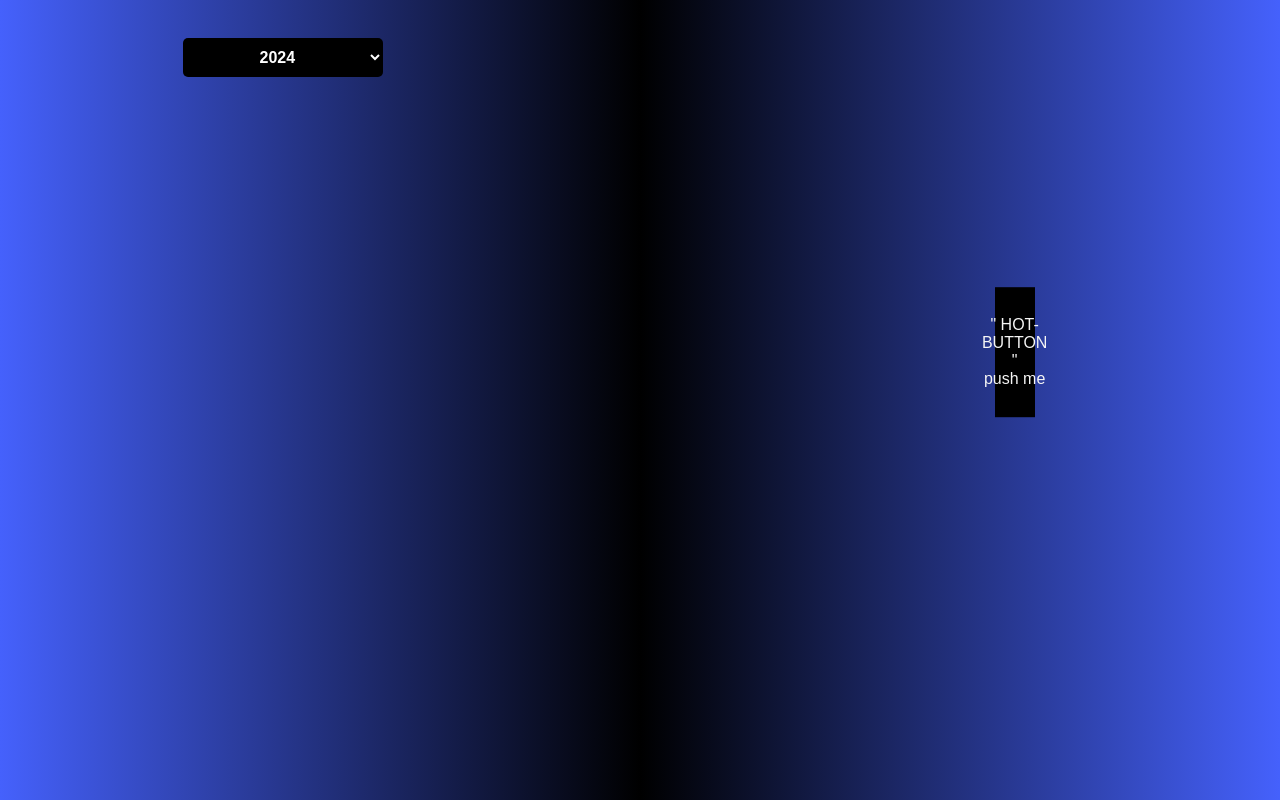
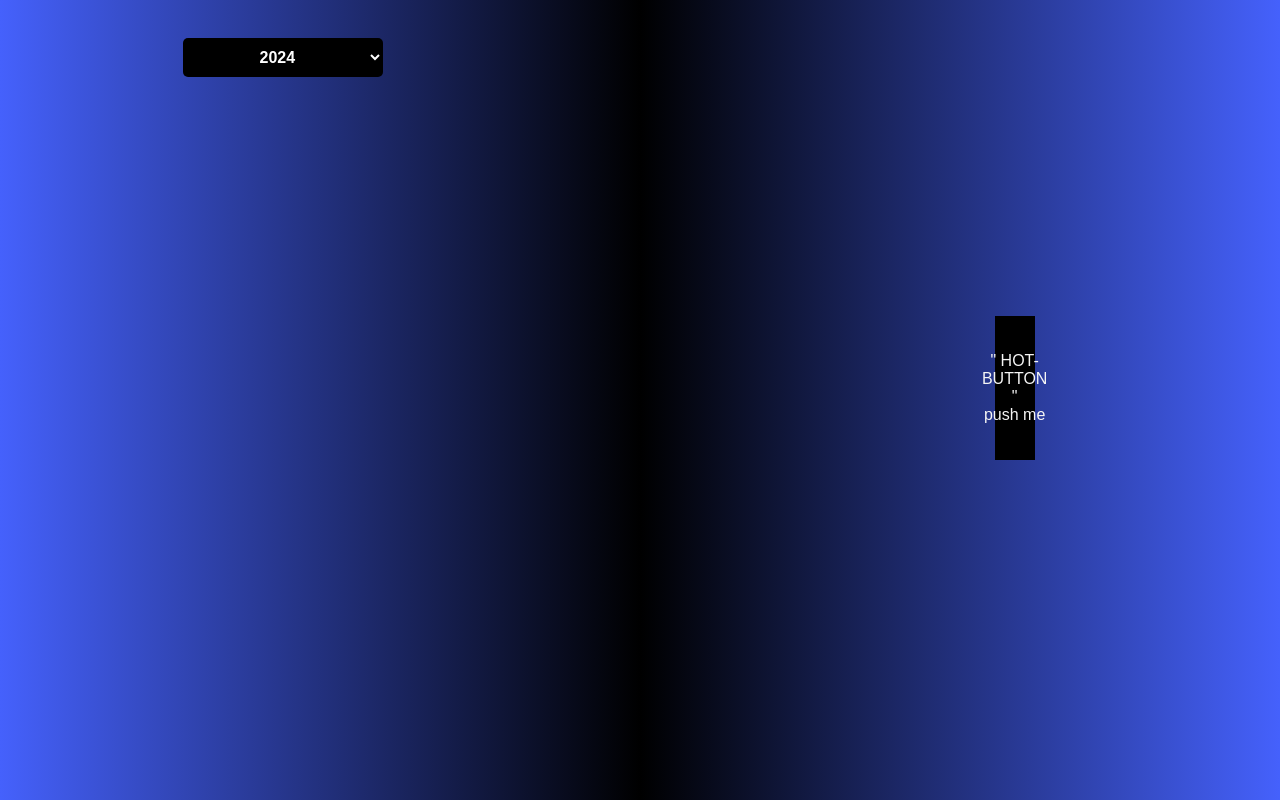
Before and after one commit to dsus121/SBA308A, a website: page testing.html in a window 1280 px wide. Drawn offline with Linux system fonts and the light colour scheme; no server answers.

Commit message:
Fixed the weird grid growing problem

```diff
--- a/colorData.js
+++ b/colorData.js
@@ -237,14 +237,18 @@ export function populateGridSpiral(gridContainer, startYear, endYear) {
         boxDiv.textContent = `${colorData.year} - ${colorData.colorNameOne} (${colorData.colorHexOne})`;
       }
 
-      boxDiv.style.color = "#fff";
+      boxDiv.style.color = "#fff"; // Ensure text color is readable
+      boxDiv.style.height = "18vh";
+
 
     setTimeout(() => {
+
       gridContainer.appendChild(boxDiv);
+
     }, delay);
   };
 
-  for (let year = endYear; year >= startYear; year--) {
+  for (let year = startYear; year <= endYear; year++) {
     const colorData = colorOfTheYear[year];
     if (colorData && index < spiralOrder.length) {
       const delay = index * colorDelay;
--- a/styles.css
+++ b/styles.css
@@ -90,7 +90,7 @@ select:hover {
 }
 
 .grid-container {
-  height: 90%;
+  height: 90vh;
   display: grid;
   grid-template-columns: repeat(5, 1fr);
   grid-template-rows: repeat(5, 1fr);
```
Also changed, not shown: index.html (+1 -1 lines).
